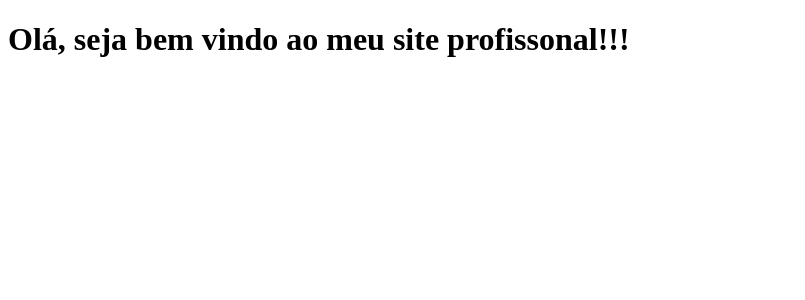
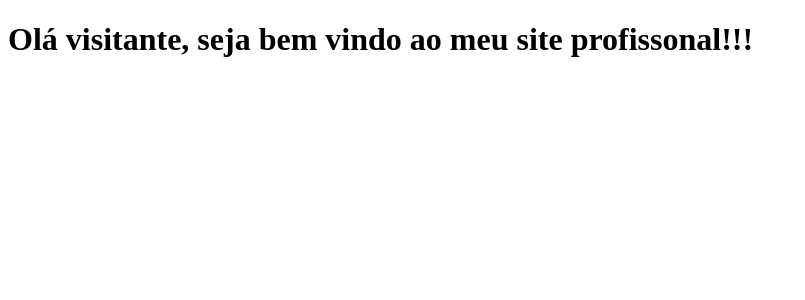
Before and after one commit to adyelson/clone-tabnews, a Next.js app: page / in a window 1280 px wide. Shown: the top 300 px of the page, without its empty margins (0-805 px from the left). Built offline with nearby package versions, Linux system fonts and the light colour scheme.

Commit message:
atualização index

```diff
--- a/pages/index.js
+++ b/pages/index.js
@@ -1,5 +1,5 @@
 function Home(){
-    return <h1> Olá, seja bem vindo ao meu site profissonal!!! </h1>
+    return <h1> Olá visitante, seja bem vindo ao meu site profissonal!!! </h1>
 }
 
 export default Home;
```
